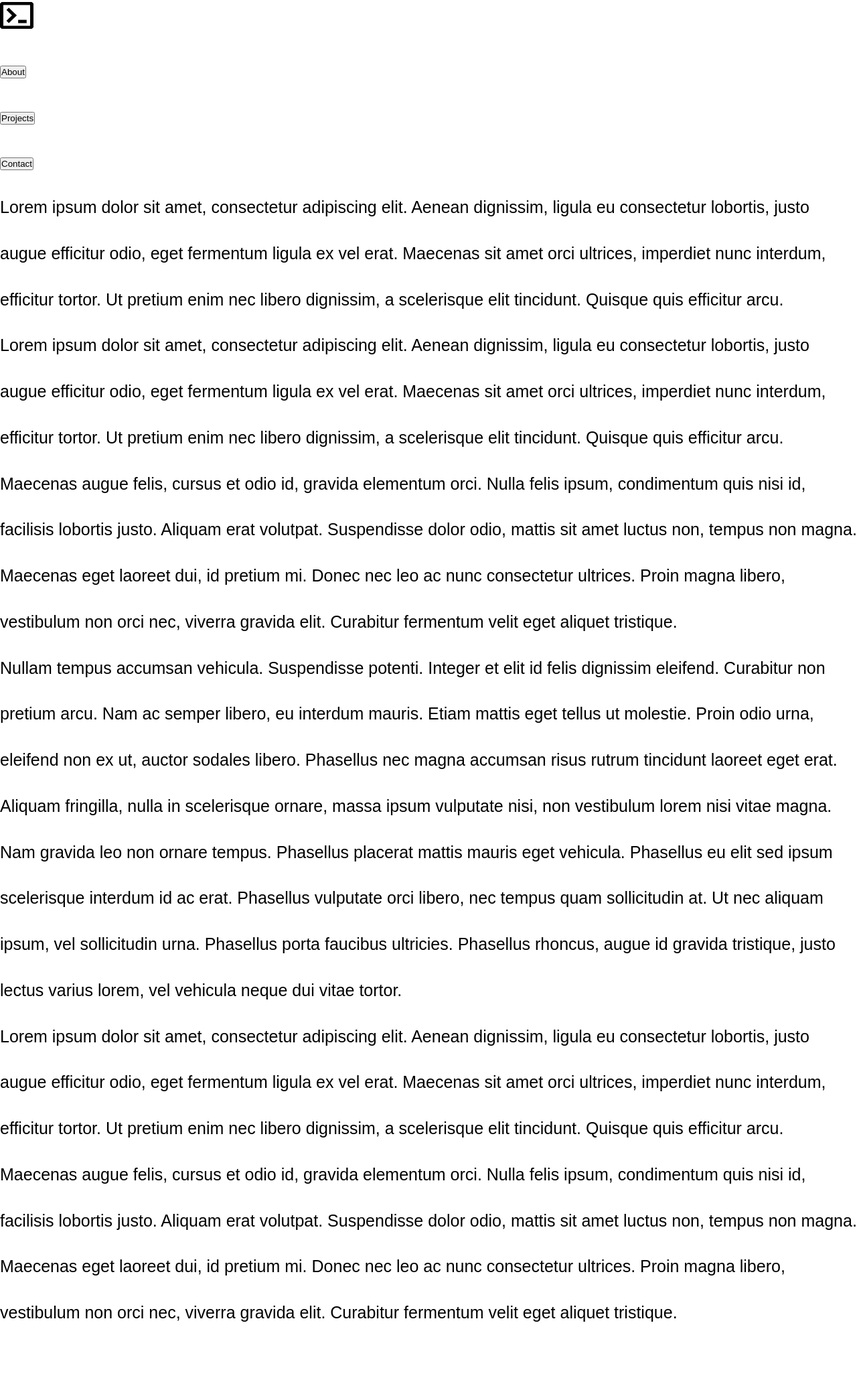
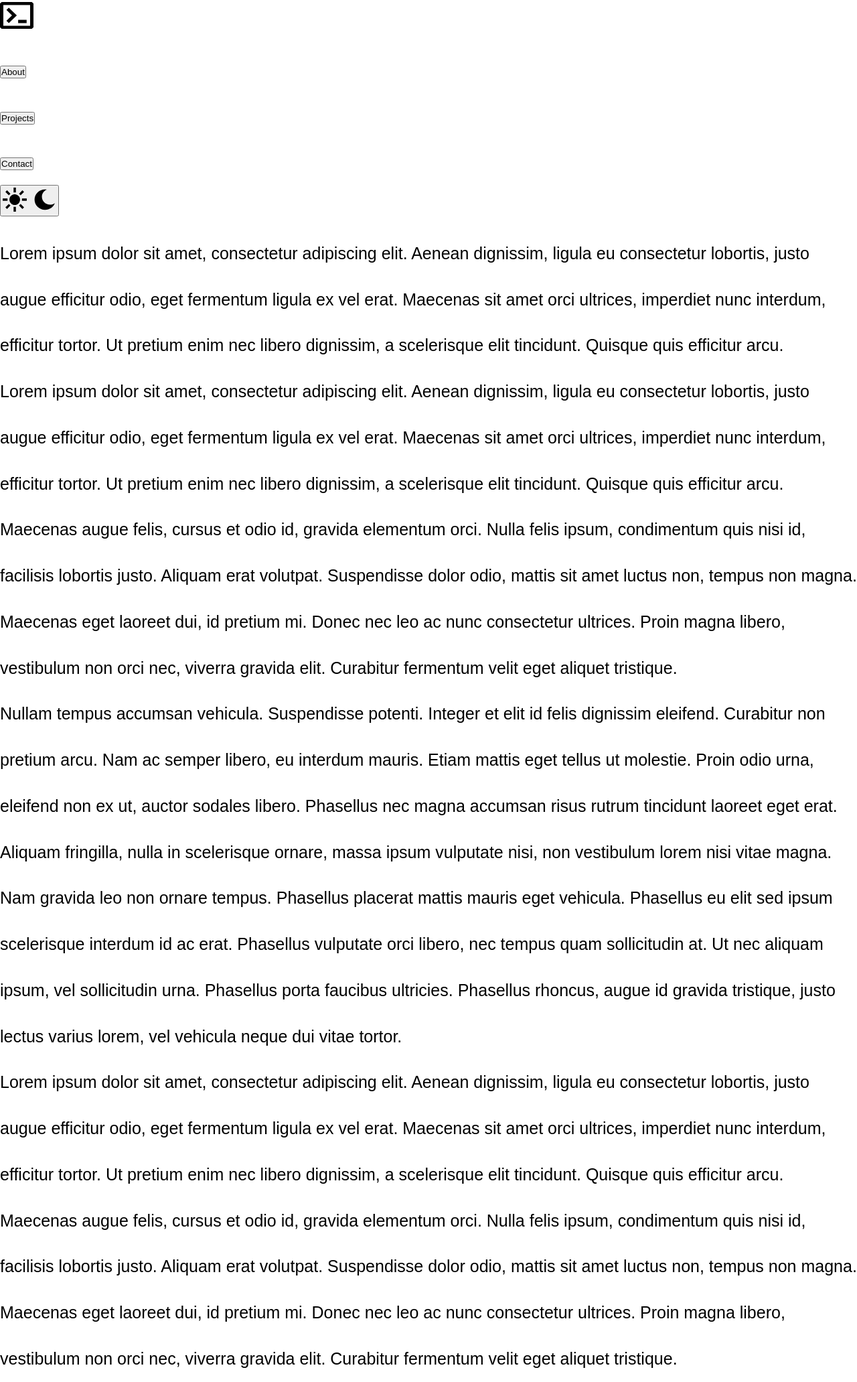
Before and after one commit to SirioBambino/SirioBambino.github.io, a Jekyll site: the page built from index.md, in a window 1280 px wide. Shown: the whole page at 67% size. Built offline with Jekyll 4.4.1, drawn with Linux system fonts in a browser that asks for light colours; some web fonts are replaced; before the commit the page ends 1994 px from its top, so only the background shows below that.

Commit message:
feat: Add theme toggle button in the header

```diff
--- a/_includes/header.html
+++ b/_includes/header.html
@@ -26,6 +26,20 @@
         </button>
       </div>
       {%- endfor -%}
+
+      <!-- Theme button -->
+      <div class="site-menu-item">
+        <button title="Toggle Theme" class="theme-toggle">
+          <svg class="light-theme-button" width="40" height="40">
+            <title>Light theme button</title>
+            <use xlink:href="assets/symbols/sun.svg#sun" width="40" height="40" />
+          </svg>
+          <svg class="dark-theme-button" width="40" height="40">
+            <title>Dark theme button</title>
+            <use xlink:href="assets/symbols/moon.svg#moon" width="40" height="40" />
+          </svg>
+        </button>
+      </div>
     </div>
   </nav>
 </header>
```
